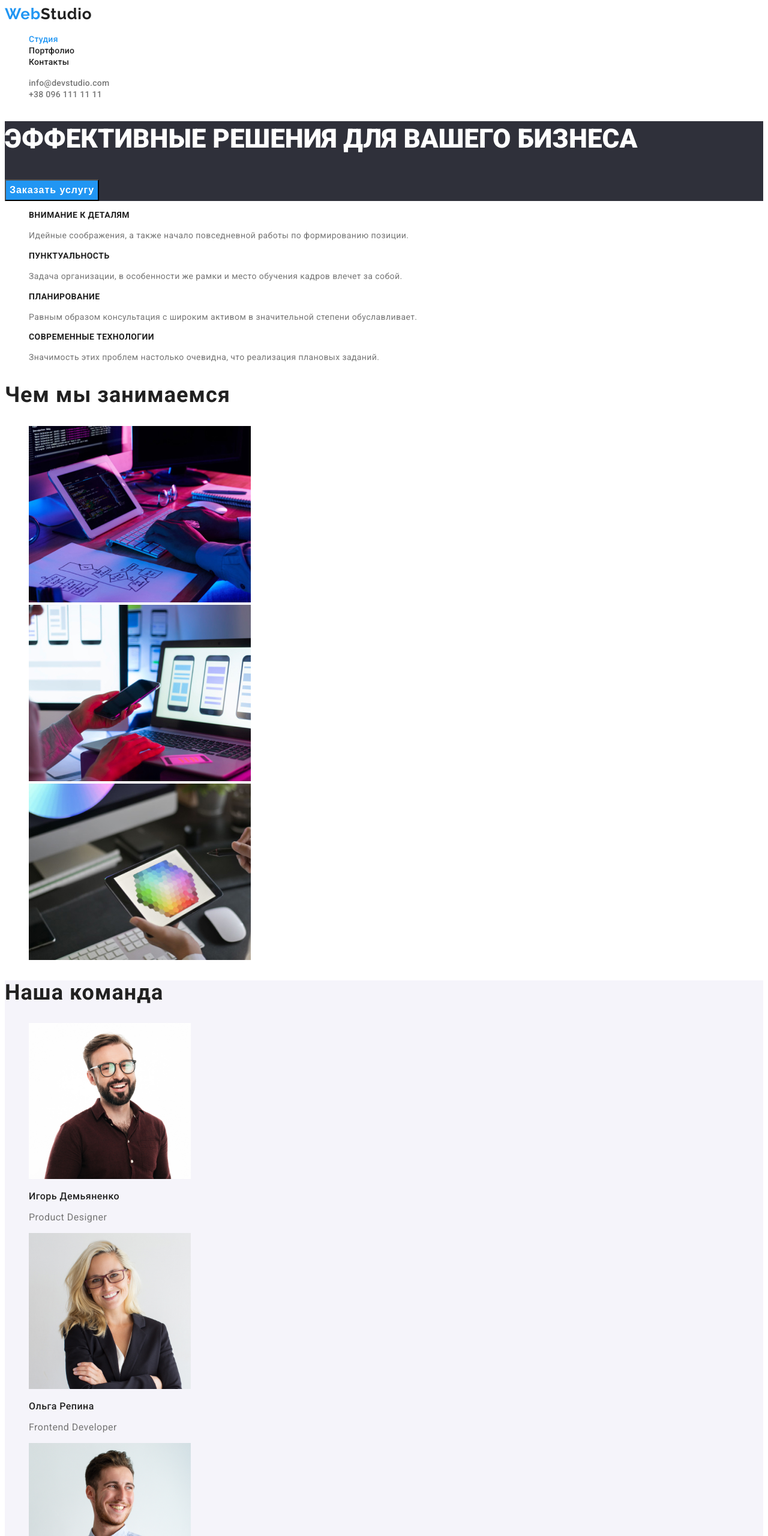
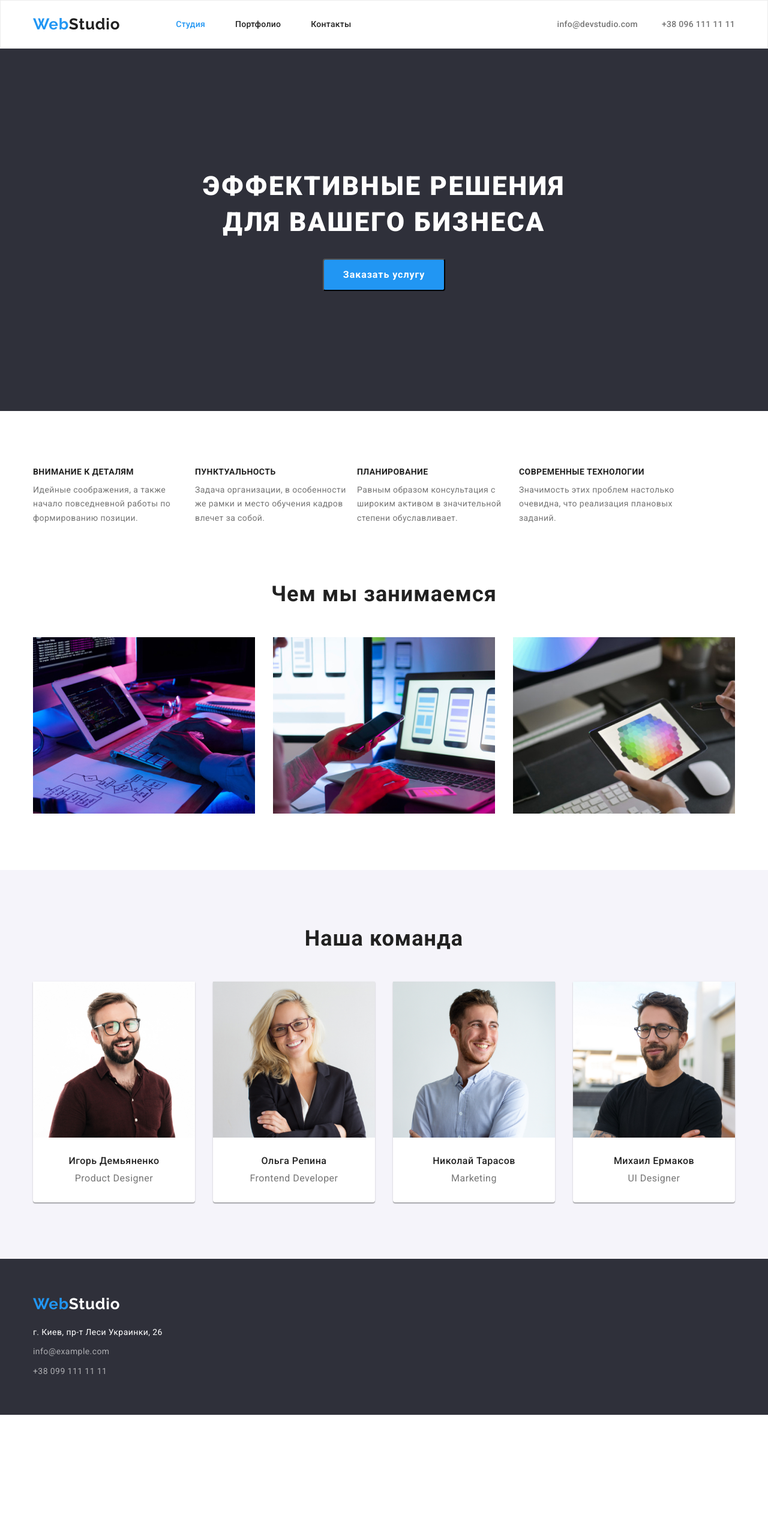
Before and after one commit to ashamanov/goit-markup-hw-03, a plain HTML site: page index.html in a window 1280 px wide. Shown: the top 2560 px of the page at 60% size. After the commit the page ends 2358 px from the top, so only its background shows below. Drawn offline with nearby package versions, Linux system fonts and the light colour scheme.

Commit message:
index.html

```diff
--- a/css/styles.css
+++ b/css/styles.css
@@ -3,7 +3,18 @@
     --secondary-font-family: 'Raleway', sans-serif;
     --accent-color: #188CE8;
 }
-
+h1,h2,h3,h4,h5,h6,p {
+    margin-top: 0;
+    margin-bottom: 0;
+}
+ul, ol {
+    margin-top: 0;
+    margin-bottom: 0;
+    padding-left: 0;
+}
+img {
+    display: block;
+}
 .link {
     text-decoration: none;
 }
@@ -14,6 +25,42 @@ body {
     font-family: var(--primary-font-family);
     color: #212121;
 }
+.container {
+    width: 1200px;
+    padding-left: 15px;
+    padding-right: 15px;
+    margin-left: auto;
+    margin-right: auto;
+}
+/* =========================HEADER========================= */
+.page-header {
+    padding-top: 24px;
+    padding-bottom: 24px;
+    background: #FFFFFF;
+    border: 1px solid #ECECEC;
+}
+.header-container {
+    display: flex;
+    align-items: center;
+    justify-content: space-between;
+}
+.navigation {
+    display: flex;
+    align-items: center;
+}
+.menu {
+    display: flex;
+}
+.menu-item:not(:last-child) {
+    margin-right: 50px;
+}
+.header-mailphone {
+    display: flex;
+    margin-left: auto;
+}
+.header-mailphone-item {
+    margin-right: 40px;
+}
 .logo-link-blue {
     font-family: var(--secondary-font-family);
     font-weight: 700;
@@ -21,6 +68,7 @@ body {
     line-height: 1.19;
     letter-spacing: 0.03em;
     color: #2196F3;
+    margin-right: 93px;
 }
 .logo-link-white {
     color: #FFFFFF;
@@ -34,6 +82,7 @@ body {
     line-height: 1.14;
     letter-spacing: 0.02em;
     color: inherit;
+    margin-left: auto;
 }
 .menu-link:hover,
 .menu-link:focus {
@@ -45,15 +94,25 @@ body {
 .mailtel {
     color: #757575;
 }
+/* =========================MAIN (HERO)========================= */
 .hero {
     background: #2F303A;
+    padding-top: 200px;
+    padding-bottom: 200px;
+    text-align: center;
 }
 .headline {
+    width: 696px;
     font-weight: 900;
     font-size: 44px;
     line-height: 1.36;
     text-transform: uppercase;
     color: #FFFFFF;
+    background: #2F303A;
+    letter-spacing: 0.06em;
+    margin-bottom: 30px;
+    margin-left: auto;
+    margin-right: auto;
 }
 .modal-btn {
     font-weight: 700;
@@ -63,14 +122,24 @@ body {
     color: #FFFFFF;
     background: #2196F3;
     cursor: pointer;
+    border-radius: 4px;
+    padding: 10px 32px;
 }
 .modal-btn:hover,
 .modal-btn:focus {
     background: var(--accent-color);
 }
-.projects-item-link {
-    font-style: normal;
-    color: inherit;
+/* =========================MAIN (ABOUT US)========================= */
+.aboutus {
+    padding-top: 94px;
+    padding-bottom: 94px;
+}
+.aboutus-list {
+    display: flex;
+    align-items: center;
+}
+.aboutus-list-item {
+    width: 270px;
 }
 .aboutus-titles {
     font-weight: 700;
@@ -78,6 +147,7 @@ body {
     line-height: 1.14;
     letter-spacing: 0.03em;
     text-transform: uppercase;
+    margin-bottom: 10px;
 }
 .aboutus-suptitles {
     font-weight: 400;
@@ -86,20 +156,46 @@ body {
     letter-spacing: 0.03em;
     color: #757575;
 }
+/* =========================MAIN (WHAT WE DO)========================= */
+.whatwedo {
+    padding-bottom: 94px;
+    text-align: center;
+}
+.whatwedo-list {
+    display: flex;
+    align-items: center;
+    justify-content: space-between;
+}
 .h2titles {
     font-weight: 700;
     font-size: 36px;
     line-height: 1.16;
     letter-spacing: 0.03em;
+    margin-bottom: 50px;
 }
+/* =========================MAIN (OUR TEAM)========================= */
 .ourteam {
     background: #F5F4FA;
+    text-align: center;
+    padding-top: 94px;
+    padding-bottom: 94px;
+}
+.ourteam-list {
+    display: flex;
+    justify-content: space-between;
+}
+.ourteam-item {
+    background: #FFFFFF;
+    box-shadow: 0px 1px 3px rgba(0, 0, 0, 0.12), 0px 1px 1px rgba(0, 0, 0, 0.14), 0px 2px 1px rgba(0, 0, 0, 0.2);
+    border-radius: 0px 0px 4px 4px;
 }
 .ourteam-names {
     font-weight: 500;
     font-size: 16px;
     line-height: 1.18;
     letter-spacing: 0.03em;
+    margin-top: 30px;
+    margin-bottom: 10px;
 }
 .ourteam-jobposition {
     font-weight: 400;
@@ -107,9 +203,16 @@ body {
     line-height: 1.18;
     letter-spacing: 0.03em;
     color: #757575;
+    margin-bottom: 30px;
 }
+/* =========================FOOTER========================= */
 .footer {
     background: #2F303A;
+    padding-top: 60px;
+    padding-bottom: 60px;
+}
+.address {
+    padding-top: 20px;
 }
 .adress-list-link {
     font-style: normal;
@@ -121,6 +224,22 @@ body {
 }
 .geo {
     color: #FFFFFF;
+    margin-bottom: 9px;
+}
+.adress-list-item:not(:last-child) {
+    margin-bottom: 9px;
+}
+/* =========================PORTFOLIO========================= */
+.main-section {
+    padding-top: 94px;
+    padding-bottom: 94px;
+}
+.section-list {
+    display: flex;
+    justify-content: center;
+}
+.section-list-item:not(:last-child) {
+    margin-right: 8px;
 }
 .modal-btns {
     font-weight: 500;
@@ -129,17 +248,33 @@ body {
     letter-spacing: 0.03em;
     cursor: pointer;
     background: #F5F4FA;
+    border-radius: 4px;
+    margin-bottom: 50px;
 }
 .modal-btns:hover,
 .modal-btns:focus {
     background: #2196F3;
     color: #FFFFFF;
 }
+.projects {
+    display: flex;
+    flex-wrap: wrap;
+    justify-content: space-between;
+    margin-bottom: -30px;
+}
+.projects-item {
+    background: #FFFFFF;
+    border: 1px solid #EEEEEE;
+    margin-bottom: 30px;
+}
 .projects-name {
     font-weight: 700;
     font-size: 18px;
     line-height: 2;
     letter-spacing: 0.06em;
+    padding-top: 20px ;
+    padding-left: 24px;
+    margin-bottom: 4px;
 }
 .projects-discription {
     font-weight: 400;
@@ -147,4 +282,10 @@ body {
     line-height: 1.875;
     letter-spacing: 0.03em;
     color: #757575;
+    padding-left: 24px;
+    padding-bottom: 24px;
 }
+.projects-item-link {
+    font-style: normal;
+    color: inherit;
+}
--- a/index.html
+++ b/index.html
@@ -5,15 +5,27 @@
     <meta http-equiv="X-UA-Compatible" content="IE=edge" />
     <meta name="viewport" content="width=device-width, initial-scale=1.0" />
     <title>Студия</title>
-    <link rel="preconnect" href="https://fonts.googleapis.com">
-    <link rel="preconnect" href="https://fonts.gstatic.com" crossorigin>
-    <link href="https://fonts.googleapis.com/css2?family=Raleway:wght@700&family=Roboto:wght@400;500;700;900&display=swap"
-      rel="stylesheet">
+    <link rel="preconnect" href="https://fonts.googleapis.com" />
+    <link rel="preconnect" href="https://fonts.gstatic.com" crossorigin />
+    <link
+      href="https://fonts.googleapis.com/css2?family=Raleway:wght@700&family=Roboto:wght@400;500;700;900&display=swap"
+      rel="stylesheet"
+    />
+    <link
+      rel="stylesheet"
+      href="https://cdnjs.cloudflare.com/ajax/libs/modern-normalize/1.1.0/modern-normalize.min.css"
+      integrity="sha512-wpPYUAdjBVSE4KJnH1VR1HeZfpl1ub8YT/NKx4PuQ5NmX2tKuGu6U/JRp5y+Y8XG2tV+wKQpNHVUX03MfMFn9Q=="
+      crossorigin="anonymous"
+      referrerpolicy="no-referrer"
+    />
     <link rel="stylesheet" href="./css/styles.css" />
   </head>
   <body>
     <header class="page-header">
-      <a class="logo-link-blue link" href="" lang="en">Web<span class="logo-link-black">Studio</span></a>
+      <div class="container header-container">
+        <a class="logo-link-blue link" href="" lang="en"
+          >Web<span class="logo-link-black">Studio</span></a
+        >
         <nav class="navigation">
           <ul class="menu list">
             <li class="menu-item">
@@ -29,21 +41,29 @@
         </nav>
         <ul class="header-mailphone list">
           <li class="header-mailphone-item">
-          <a class="menu-link mailtel link" href="mailto:info@devstudio.com">info@devstudio.com</a>
+            <a class="menu-link mailtel link" href="mailto:info@devstudio.com"
+              >info@devstudio.com</a
+            >
           </li>
           <li>
-          <a class="menu-link mailtel link" href="tel:380961111111">+38 096 111 11 11</a>
+            <a class="menu-link mailtel link" href="tel:380961111111"
+              >+38 096 111 11 11</a
+            >
           </li>
         </ul>
+      </div>
     </header>
     <main>
       <!--HERO-->
       <section class="hero">
+        <div class="container hero-container">
           <h1 class="headline">Эффективные решения для вашего бизнеса</h1>
           <button class="modal-btn" type="button">Заказать услугу</button>
+        </div>
       </section>
       <!--ABOUT US-->
       <section class="aboutus">
+        <div class="container">
           <ul class="aboutus-list list">
             <li class="aboutus-list-item">
               <h3 class="aboutus-titles">Внимание к деталям</h3>
@@ -55,8 +75,8 @@
             <li class="aboutus-list-item">
               <h3 class="aboutus-titles">Пунктуальность</h3>
               <p class="aboutus-suptitles">
-              Задача организации, в особенности же рамки и место обучения кадров
-              влечет за собой.
+                Задача организации, в особенности же рамки и место обучения
+                кадров влечет за собой.
               </p>
             </li>
             <li class="aboutus-list-item">
@@ -74,13 +94,16 @@
               </p>
             </li>
           </ul>
+        </div>
       </section>
       <!--WHAT WE DO-->
       <section class="whatwedo">
+        <div class="container">
           <h2 class="h2titles">Чем мы занимаемся</h2>
           <ul class="whatwedo-list list">
             <li class="whatwedo-item">
-            <img class="whatwedo-img"
+              <img
+                class="whatwedo-img"
                 src="./images/about-us/img.jpg"
                 alt="клавиатура"
                 width="370"
@@ -88,7 +111,8 @@
               />
             </li>
             <li class="whatwedo-item">
-            <img class="whatwedo-img"
+              <img
+                class="whatwedo-img"
                 src="./images/about-us/img-1.jpg"
                 alt="телефон"
                 width="370"
@@ -96,7 +120,8 @@
               />
             </li>
             <li class="whatwedo-item">
-            <img class="whatwedo-img"
+              <img
+                class="whatwedo-img"
                 src="./images/about-us/img-2.jpg"
                 alt="планшет"
                 width="370"
@@ -104,13 +129,16 @@
               />
             </li>
           </ul>
+        </div>
       </section>
       <!--OUR TEAM-->
       <section class="ourteam">
+        <div class="container">
           <h2 class="h2titles">Наша команда</h2>
           <ul class="ourteam-list list">
             <li class="ourteam-item">
-            <img class="ourteam-img"
+              <img
+                class="ourteam-img"
                 src="./images/our-team/igor.jpg"
                 alt="igor"
                 width="270"
@@ -120,7 +148,8 @@
               <p class="ourteam-jobposition" lang="en">Product Designer</p>
             </li>
             <li class="ourteam-item">
-            <img class="ourteam-img"
+              <img
+                class="ourteam-img"
                 src="./images/our-team/olga.jpg"
                 alt="olga"
                 width="270"
@@ -130,7 +159,8 @@
               <p class="ourteam-jobposition" lang="en">Frontend Developer</p>
             </li>
             <li class="ourteam-item">
-            <img class="ourteam-img"
+              <img
+                class="ourteam-img"
                 src="./images/our-team/nilokai.jpg"
                 alt="nikolai"
                 width="270"
@@ -140,7 +170,8 @@
               <p class="ourteam-jobposition" lang="en">Marketing</p>
             </li>
             <li class="ourteam-item">
-            <img class="ourteam-img"
+              <img
+                class="ourteam-img"
                 src="./images/our-team/mikhail.jpg"
                 alt="mikhail"
                 width="270"
@@ -150,21 +181,30 @@
               <p class="ourteam-jobposition" lang="en">UI Designer</p>
             </li>
           </ul>
+        </div>
       </section>
     </main>
     <footer class="footer">
-      <a class="logo-link-blue link" href="" lang="en">Web<span class="logo-link-white">Studio</span></a>
+      <div class="container">
+        <a class="logo-link-blue link" href="" lang="en"
+          >Web<span class="logo-link-white">Studio</span></a
+        >
         <address class="address">
           <p class="adress-list-link geo">г. Киев, пр-т Леси Украинки, 26</p>
           <ul class="adress-list list">
             <li class="adress-list-item">
-            <a class="adress-list-link link" href="mailto:info@example.com">info@example.com</a>
+              <a class="adress-list-link link" href="mailto:info@example.com"
+                >info@example.com</a
+              >
             </li>
             <li class="adress-list-item">
-            <a class="adress-list-link link" href="tel:+380991111111">+38 099 111 11 11</a>
+              <a class="adress-list-link link" href="tel:+380991111111"
+                >+38 099 111 11 11</a
+              >
             </li>
           </ul>
         </address>
+      </div>
     </footer>
   </body>
 </html>
```
Also changed, not shown: portfolio.html (+10 -1 lines). Lines whose indentation alone changed are shown as unchanged.
